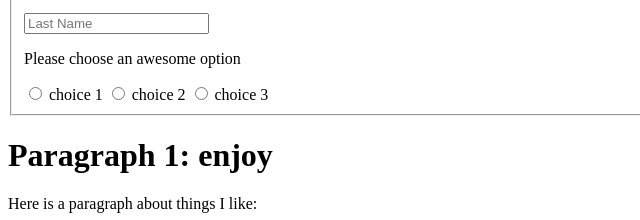
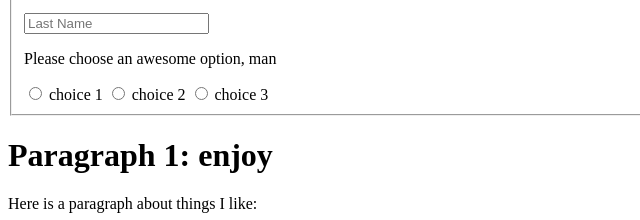
Before and after one commit to mmeadow3/myBlog, a plain HTML site: page index.html in a window 1280 px wide. Shown: the part 140-360 px from the top of the page, 0-640 px from the left. Drawn offline with Linux system fonts and the light colour scheme.

```diff
--- a/index.html
+++ b/index.html
@@ -14,7 +14,7 @@
 		    	<input type="text" placeholder="First Name">
 		    <p>Please insert your last name</p>
 		    	<input type="text" placeholder="Last Name">
-		    <p>Please choose an awesome option</p>
+		    <p>Please choose an awesome option, man</p>
 		    	<input type="radio" name="radio"> <label for="radio">choice 1</label>
 		    	<input type="radio" name="radio"> <label for="radio">choice 2</label>
 		    	<input type="radio" name="radio"> <label for="radio">choice 3</label>
```
